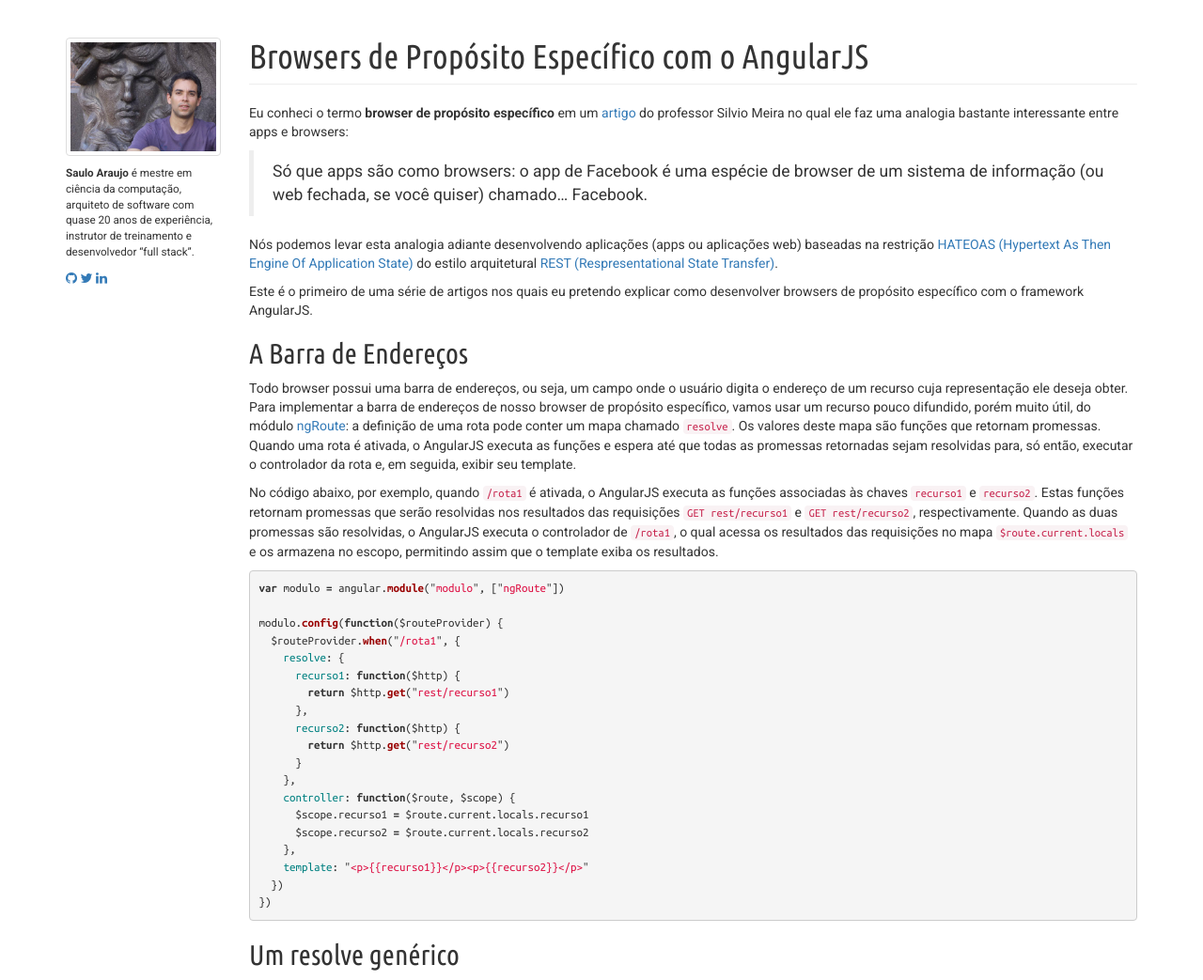
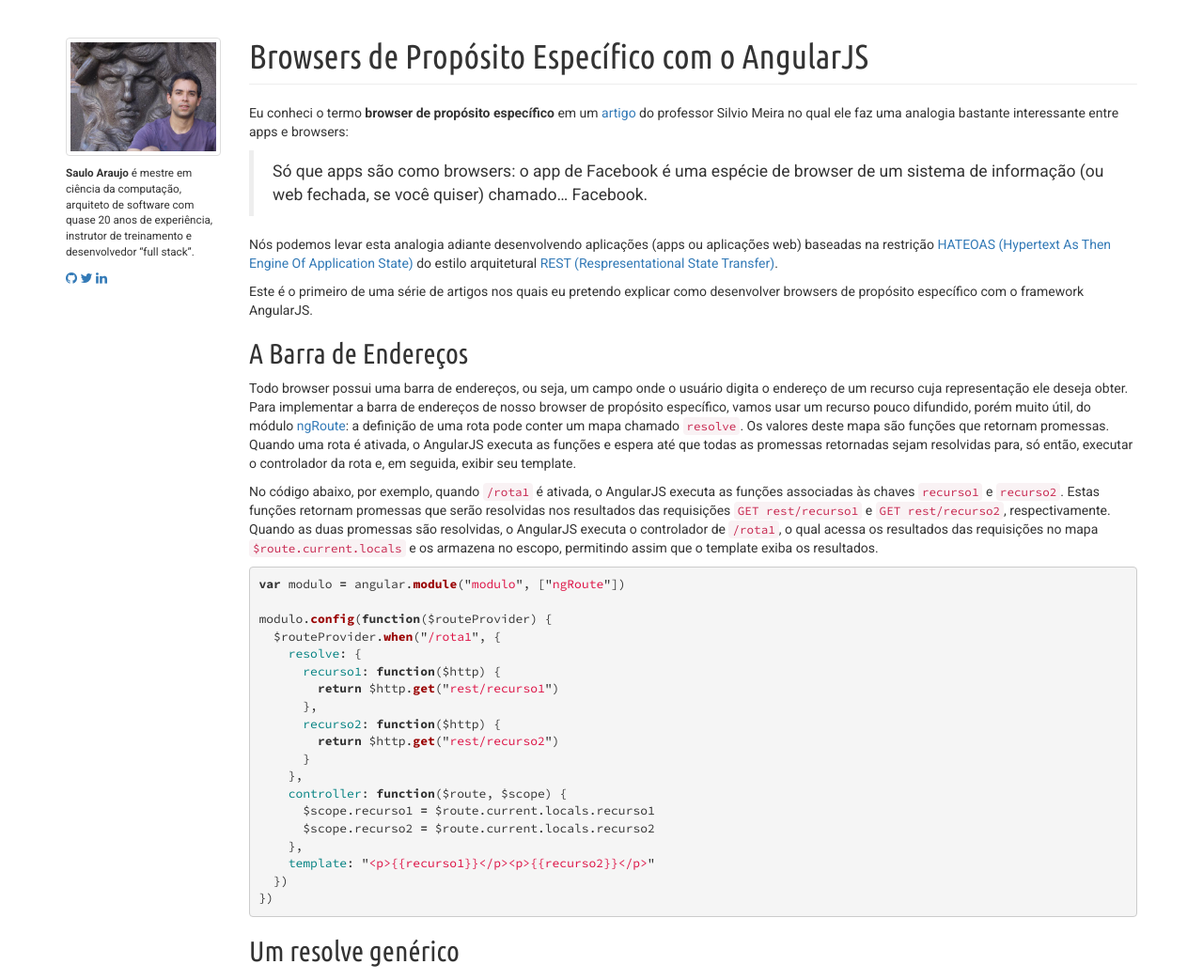
Before and after one commit to saulo2/saulo2.github.io, a Jekyll site: the page built from index.html, in a window 1280 px wide. Shown: the whole page at 94% size. Built offline with Jekyll 4.4.1, drawn with Linux system fonts in a browser that asks for light colours; nearby versions of some CDN libraries; some web fonts are replaced.

Commit message:
Ajuste de fontes

```diff
--- a/_layouts/padrao.html
+++ b/_layouts/padrao.html
@@ -17,9 +17,7 @@
 
         <link href="https://fonts.googleapis.com/css?family=Ubuntu+Condensed" rel="stylesheet" type="text/css">
         <link href="https://fonts.googleapis.com/css?family=Roboto:400,700" rel="stylesheet" type="text/css">
-        <link href="https://fonts.googleapis.com/css?family=Ubuntu+Mono:400,700" rel="stylesheet"" type="text/css">
-        <link href="https://fonts.googleapis.com/css?family=Droid+Sans+Mono:400,700" rel="stylesheet"" type="text/css">
-        <link href="https://fonts.googleapis.com/css?family=Roboto+Mono:400,700" rel="stylesheet"" type="text/css">
+        <link href="https://fonts.googleapis.com/css?family=Source+Code+Pro:400,700" rel="stylesheet" type="text/css">
 
         <style>
             body {
@@ -31,7 +29,7 @@
             }
 
             code {
-                font-family: "Ubuntu Mono";
+                font-family: "Source Code Pro";
             }
 
             h1.page-header {
```
